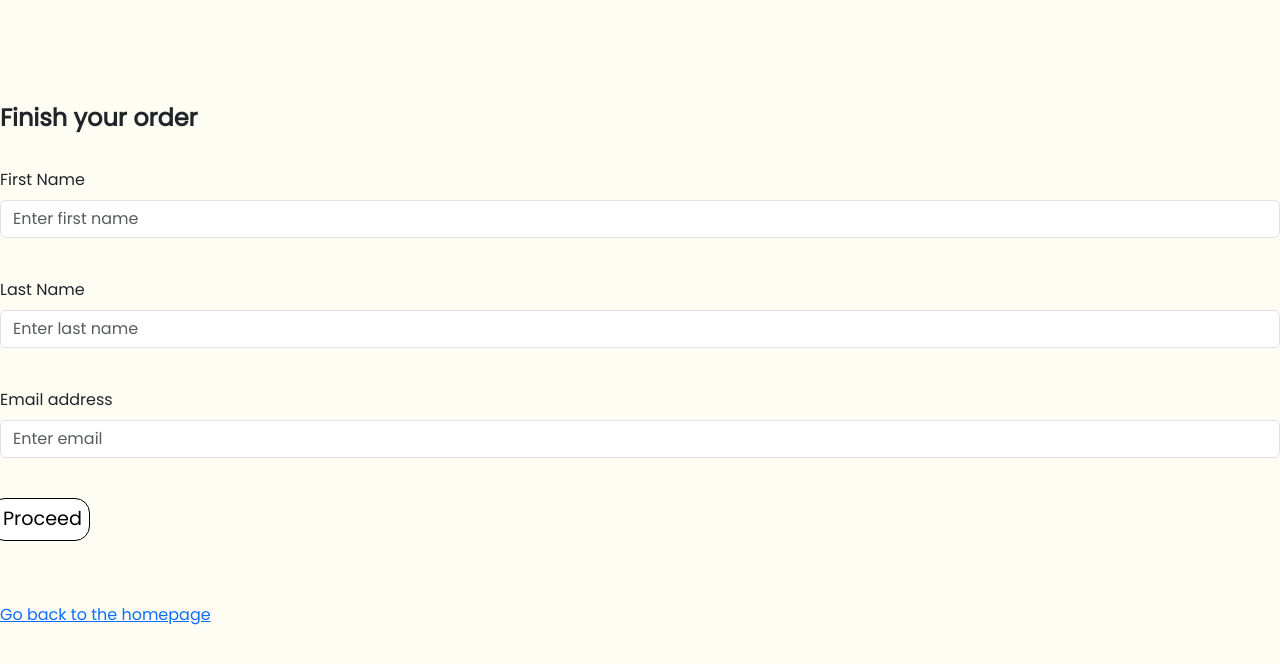
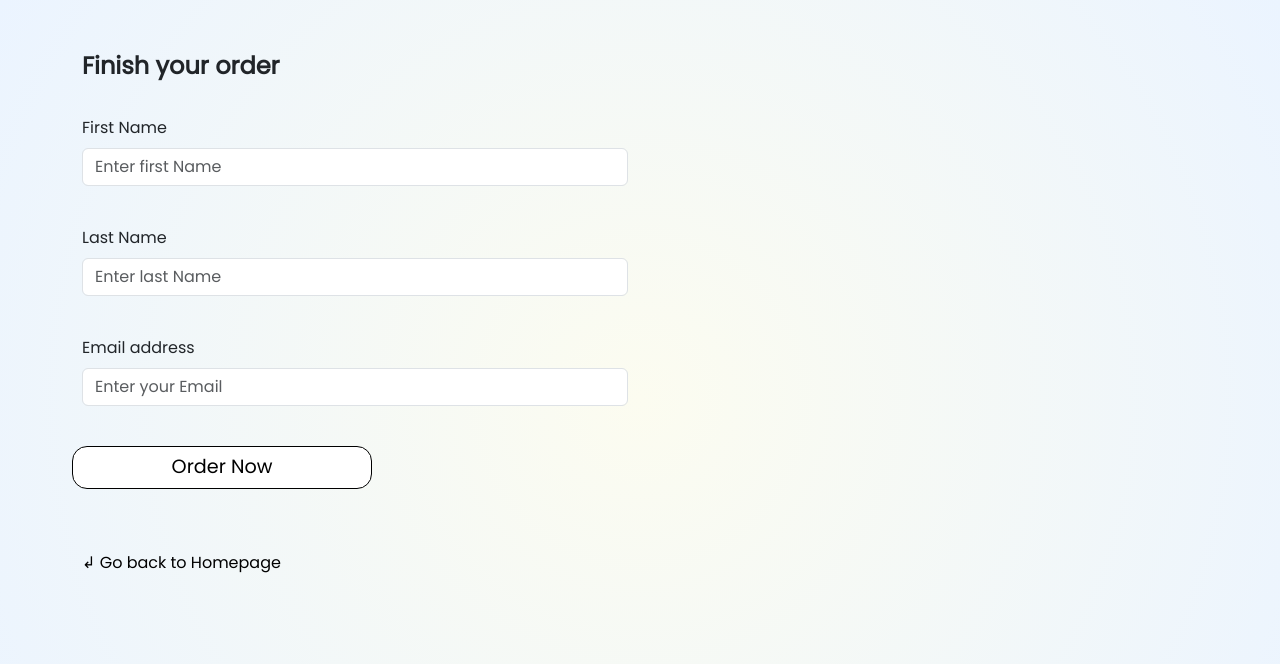
Before and after one commit to JacoLombardo/squisito, a Next.js app: page /checkout in a window 1280 px wide. Shown: the top 664 px of the page. Built offline with nearby package versions, Linux system fonts and the light colour scheme.

Commit message:
✨ minor updates

```diff
--- a/components/NavBar.tsx
+++ b/components/NavBar.tsx
@@ -16,7 +16,7 @@ function NavBar() {
           <Image
                 alt="logo"
                 title="the logo"
-            src="/Images/Navbar/logo1.png"
+            src="/Images/Navbar/logo2.png"
             width="0"
             height="0"
             sizes="100vw"
--- a/pages/checkout.tsx
+++ b/pages/checkout.tsx
@@ -1,6 +1,6 @@
+import React, { useContext, useEffect, useRef, useState } from "react";
+import { Button, Form } from "react-bootstrap";
 import Link from "next/link";
-import { useContext, useEffect, useRef, useState } from "react";
-import { Button, Form } from "react-bootstrap";
 import styles from "@/styles/cart.module.css";
 import { CartContext } from "@/contexts/CartContext";
 
@@ -33,8 +33,9 @@ export default function Checkout() {
   }, [firstName]);
 
   return (
-    <>
-      <div className={styles.checkout_div}>
+    <div className={`container ${styles.checkout_container} mt-5`}>
+      <div className="row align-content-center">
+        <div className="col-md-6">
           {show ? (
             <Form>
               <Form.Label className={styles.checkout_title}>
@@ -46,7 +47,7 @@ export default function Checkout() {
                 <Form.Label>First Name</Form.Label>
                 <Form.Control
                   type="firstName"
-                placeholder="Enter first name"
+                  placeholder="Enter first Name"
                   value={firstName}
                   onChange={onChange}
                 />
@@ -63,7 +64,7 @@ export default function Checkout() {
                 <Form.Label>Last Name</Form.Label>
                 <Form.Control
                   type="lastName"
-                placeholder="Enter last name"
+                  placeholder="Enter last Name"
                   ref={lastName}
                 />
                 <br />
@@ -73,33 +74,33 @@ export default function Checkout() {
                 <Form.Label>Email address</Form.Label>
                 <Form.Control
                   type="email"
-                placeholder="Enter email"
+                  placeholder="Enter your Email"
                   ref={email}
                 />
                 <br />
               </Form.Group>
 
               <Button
-              style={{ width: "100px" }}
                 className={styles.checkout_button}
                 variant="primary"
                 onClick={proceed}
               >
-              Proceed
+                Order Now
               </Button>
             </Form>
           ) : (
             <div className={styles.thanks_div}>
-            <h1>Thank you for your purchase, {firstName}!</h1>
-            <p>The order will be shipped soon :)</p>
+              <h1>Thank you for your purchase, {firstName}! 🪅</h1>
+              <p>We will send your order confirmation via Email.</p>
             </div>
           )}
 
           <br />
           <br />
           <br />
-        <Link href="/">Go back to the homepage</Link>
+          <Link className={styles.goback} href="/">↲ Go back to Homepage</Link>
         </div>
-    </>
+      </div>
+    </div>
   );
 }
--- a/styles/cart.module.css
+++ b/styles/cart.module.css
@@ -65,6 +65,11 @@
   justify-content: space-between;
 }
 
+.goback {
+  color: black;
+  text-decoration: none;
+}
+
 .remove_item {
   color: black;
   text-decoration: none;
--- /dev/null
+++ b/styles/footer.css
@@ -0,0 +1,28 @@
+a {
+    color: #333;
+    text-decoration: none;
+    transition: color 0.3s ease;
+}
+
+a:hover {
+    color: #f54748;
+    text-decoration: underline;
+}
+
+.social-link {
+    display: inline-flex;
+    align-items: center;
+    margin-right: 0.5rem;
+    /* Adjust spacing between links */
+}
+
+.social-icon {
+    width: 25px;
+    height: 25px;
+    margin-right: 0.25rem;
+    /* Adjust spacing between icon and text */
+}
+
+.bold-text {
+    font-weight: bold;
+}
--- a/styles/global.css
+++ b/styles/global.css
@@ -1,5 +1,6 @@
 body {
-  background-color: #fefdf4;
+  background: rgb(255, 255, 251);
+  background: radial-gradient(circle, rgb(252, 252, 240) 0%, rgba(235, 244, 255, 1) 100%);
   min-height: 100vh;
   display: flex;
   flex-direction: column;
--- a/styles/homepage.module.css
+++ b/styles/homepage.module.css
@@ -32,10 +32,11 @@
 .card {
   width: 355px;
   height: 355px;
-  background-color: #f1f1f1;
+  background-color: white;
   border-radius: 60px;
   margin: 15px;
   align-items: center;
+  box-shadow: 0px 2px 4px rgba(0, 0, 0, 0.1);
   animation: slideIn 1.8s;
 }
 
--- a/styles/product.module.css
+++ b/styles/product.module.css
@@ -67,7 +67,7 @@
   border-color: #e8faea;
   background-color: white;
   box-shadow: 0px 2px 4px rgba(0, 0, 0, 0.1);
-  /* transition: transform 0.3s ease-in-out; */
+  transition: transform 0.3s ease-in-out;
 }
 
 /* HEADER */
```
Also changed, not shown: components/Footer.tsx (+5 -5 lines), styles/component.module.css (+3 -4 lines), public/Images/Colors/silver.png, public/Images/Navbar/logo2.png (added). Lines whose indentation alone changed are shown as unchanged.
